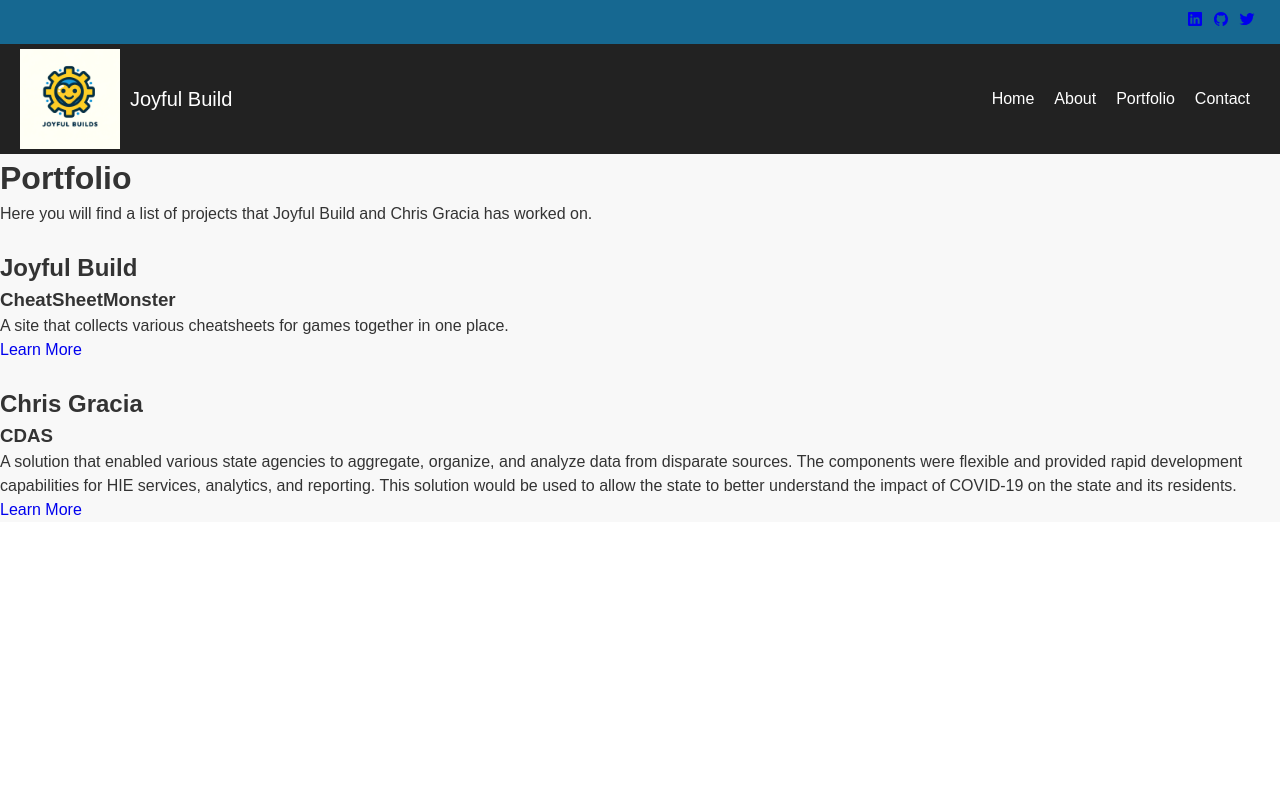
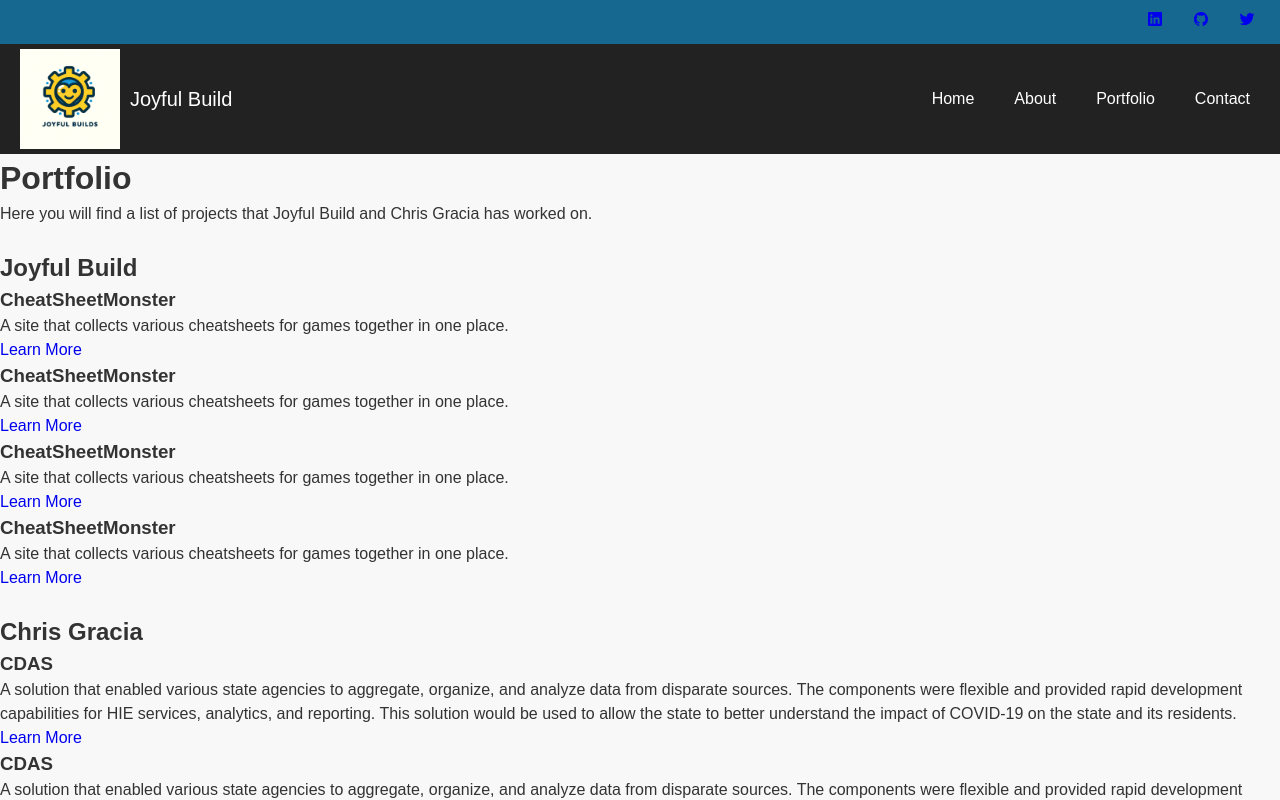
Before and after one commit to emeria/joyfulbuilds, a React (Vite) app: page /portfolio in a window 1280 px wide. Shown: the top 800 px of the page. Built offline with nearby package versions, Linux system fonts and the light colour scheme.

Commit message:
added email form

```diff
--- a/src/App.tsx
+++ b/src/App.tsx
@@ -4,7 +4,7 @@ import Home from './components/Home';
 import About from './components/About';
 import Contact from './components/Contact';
 import Portfolio from './components/Portfolio';
-import './App.css';
+import './styles/App.css';
 
 const App: React.FC = () => {
   return (
--- a/src/components/About.tsx
+++ b/src/components/About.tsx
@@ -33,6 +33,8 @@ const About: React.FC = () => {
         )}
       </ul>
 
+      <br/>
+
       <h2 id="intro">Capabilities</h2>
 
       <h3>Languages & Databases</h3>
--- a/src/components/Address.tsx
+++ b/src/components/Address.tsx
@@ -3,7 +3,7 @@ import React from 'react';
 const Address: React.FC = () => {
   return (
     <div className="address">
-      <h3>Our Address</h3>
+      <h3>Our Location</h3>
       <p>Colchester, CT 06415</p>
       <p>US</p>
     </div>
--- a/src/components/Contact.tsx
+++ b/src/components/Contact.tsx
@@ -7,9 +7,9 @@ const Contact: React.FC = () => {
   return (
     <div>
       <h1>Contact Us</h1>
+      <EmailForm />
       <Address />
       <Map />
-      <EmailForm />
     </div>
   );
 }
--- a/src/components/EmailForm.tsx
+++ b/src/components/EmailForm.tsx
@@ -1,6 +1,5 @@
-
-
 import React, { useState } from 'react';
+import '../styles/EmailForm.css';
 
 // Define the component as a functional component using TypeScript
 const EmailForm: React.FC = () => {
@@ -17,15 +16,18 @@ const EmailForm: React.FC = () => {
 
   return (
     <form className="email-form" onSubmit={handleSubmit}>
-      <h3>Contact Us</h3>
+      <h3>Lets chat</h3>
       <input
         type="email"
         placeholder="Your email"
+        alt='email'
+        aria-label='email'
         value={email}
         onChange={(e) => setEmail(e.target.value)}
       />
       <textarea
         placeholder="Your message"
+        aria-label='message'
         value={message}
         onChange={(e) => setMessage(e.target.value)}
       />
--- a/src/components/Home.tsx
+++ b/src/components/Home.tsx
@@ -1,14 +1,17 @@
 import React from 'react';
+import '../styles/Home.css';
 
 const Home : React.FC = () =>{
   return (
-    <div>
-      <h1 id="intro">Chris Gracia</h1>
+    <div className='home'>
+      <h1 id="intro">Development should be fun.</h1>
+      <p>Build or refine your digital footprint.</p>
+
+
+      <h2 id="developer">Chris Gracia</h2>
       <p>Problem Solver. Technical Architect. Software and DevOps Engineer.</p>
 
-      <h1 id="features">Features</h1>
-      <p>Our site offers a variety of features including...</p>
-      {/* You can add more content and sections here */}
+{/* implement portfolio section */}
     </div>
   );
 }
--- a/src/components/Navbar.tsx
+++ b/src/components/Navbar.tsx
@@ -28,7 +28,7 @@ const Navbar: React.FC = () => {
 
       <nav>
         <div className="logo">
-          <Link to="#"><img src={logo} alt="Joyful Build Logo" />Joyful Build</Link>
+          <Link to="/"><img src={logo} alt="Joyful Build Logo" />Joyful Build</Link>
         </div>
         <div className="toggle" onClick={toggleMobileMenu}>
           <Link to="#"><IonIcon icon={isMobileMenuOpen ? closeOutline : menuOutline} aria-label="nav-menu-toggle"></IonIcon></Link>
--- a/src/components/Portfolio.tsx
+++ b/src/components/Portfolio.tsx
@@ -1,25 +1,55 @@
 import React from 'react'
 import PortfolioItem from './PortfolioItem';
 
-const Portfolio: React.FC = () => {
-
-    const portfolioData = [
+export const portfolioData = [
     {
         title: 'CheatSheetMonster',
         description: 'A site that collects various cheatsheets for games together in one place.',
         link: 'https://cheatsheet.monster'
     },
-        // Add more projects as needed
+    {
+        title: 'CheatSheetMonster',
+        description: 'A site that collects various cheatsheets for games together in one place.',
+        link: 'https://cheatsheet.monster'
+    },
+    {
+        title: 'CheatSheetMonster',
+        description: 'A site that collects various cheatsheets for games together in one place.',
+        link: 'https://cheatsheet.monster'
+    },
+    {
+        title: 'CheatSheetMonster',
+        description: 'A site that collects various cheatsheets for games together in one place.',
+        link: 'https://cheatsheet.monster'
+    },
 ];
 
-    const chrisPortfolioData = [
+export const chrisPortfolioData = [
     {
         title: 'CDAS',
         description: 'A solution that enabled various state agencies to aggregate, organize, and analyze data from disparate sources. The components were flexible and provided rapid development capabilities for HIE services, analytics, and reporting. This solution would be used to allow the state to better understand the impact of COVID-19 on the state and its residents.',
         link: 'https://www.biznet.ct.gov/SCP_Documents/Results/22205/UConn%20AIMS%20OHS%20Statement%20of%20Work%202%20(CDAS)_Executed_20201016.pdf'
     },
-        // Add more projects as needed
+    {
+        title: 'CDAS',
+        description: 'A solution that enabled various state agencies to aggregate, organize, and analyze data from disparate sources. The components were flexible and provided rapid development capabilities for HIE services, analytics, and reporting. This solution would be used to allow the state to better understand the impact of COVID-19 on the state and its residents.',
+        link: 'https://www.biznet.ct.gov/SCP_Documents/Results/22205/UConn%20AIMS%20OHS%20Statement%20of%20Work%202%20(CDAS)_Executed_20201016.pdf'
+    },
+    {
+        title: 'CDAS',
+        description: 'A solution that enabled various state agencies to aggregate, organize, and analyze data from disparate sources. The components were flexible and provided rapid development capabilities for HIE services, analytics, and reporting. This solution would be used to allow the state to better understand the impact of COVID-19 on the state and its residents.',
+        link: 'https://www.biznet.ct.gov/SCP_Documents/Results/22205/UConn%20AIMS%20OHS%20Statement%20of%20Work%202%20(CDAS)_Executed_20201016.pdf'
+    },
+    {
+        title: 'CDAS',
+        description: 'A solution that enabled various state agencies to aggregate, organize, and analyze data from disparate sources. The components were flexible and provided rapid development capabilities for HIE services, analytics, and reporting. This solution would be used to allow the state to better understand the impact of COVID-19 on the state and its residents.',
+        link: 'https://www.biznet.ct.gov/SCP_Documents/Results/22205/UConn%20AIMS%20OHS%20Statement%20of%20Work%202%20(CDAS)_Executed_20201016.pdf'
+    },
 ];
+
+const Portfolio: React.FC = () => {
+
+
     return (
         <>
             <h1 id="portfolio">Portfolio</h1>
--- a/src/App.css
+++ b/src/styles/App.css
@@ -6,6 +6,16 @@
   margin: 0;
   padding: 0;
   box-sizing: border-box;
+}
+
+/* Adding bullets back in due to the global 0 padding */
+ul {
+  padding: 0;
+  margin-left: 10px;
+  list-style: none;
+}
+li {
+  margin-left: 20px;
 }
 
 body {
@@ -107,6 +117,3 @@ nav a:hover {
     cursor: pointer;
   }
 }
-
-
-/* 5:15 */
--- /dev/null
+++ b/src/styles/EmailForm.css
@@ -0,0 +1,46 @@
+.email-form {
+    max-width: 500px;
+    margin: 0 auto;
+    padding: 2rem;
+    background-color: #f9f9f9;
+    box-shadow: 0 2px 15px rgba(0, 0, 0, 0.1);
+    border-radius: 8px;
+    text-align: center;
+  }
+
+  .email-form h3 {
+    margin-bottom: 1.5rem;
+    color: #333;
+    font-size: 1.5rem;
+  }
+
+  .email-form input[type="email"],
+  .email-form textarea {
+    width: 100%;
+    padding: 0.8rem;
+    margin-bottom: 1rem;
+    border: 1px solid #ddd;
+    border-radius: 4px;
+    box-sizing: border-box; /* Ensures padding doesn't affect overall width */
+  }
+
+  .email-form textarea {
+    height: 150px;
+    resize: vertical; /* Allows vertical resize */
+  }
+
+  .email-form button {
+    background-color: #007bff; /* A modern, vibrant color */
+    color: white;
+    border: none;
+    padding: 0.8rem 1.5rem;
+    text-transform: uppercase;
+    font-weight: bold;
+    border-radius: 4px;
+    cursor: pointer;
+    transition: background-color 0.3s ease;
+  }
+
+  .email-form button:hover {
+    background-color: #0056b3; /* Darker shade on hover */
+  }
--- /dev/null
+++ b/src/styles/Home.css
@@ -0,0 +1,3 @@
+.home {
+    text-align: center;
+  }
```
Lines whose indentation alone changed are shown as unchanged.
